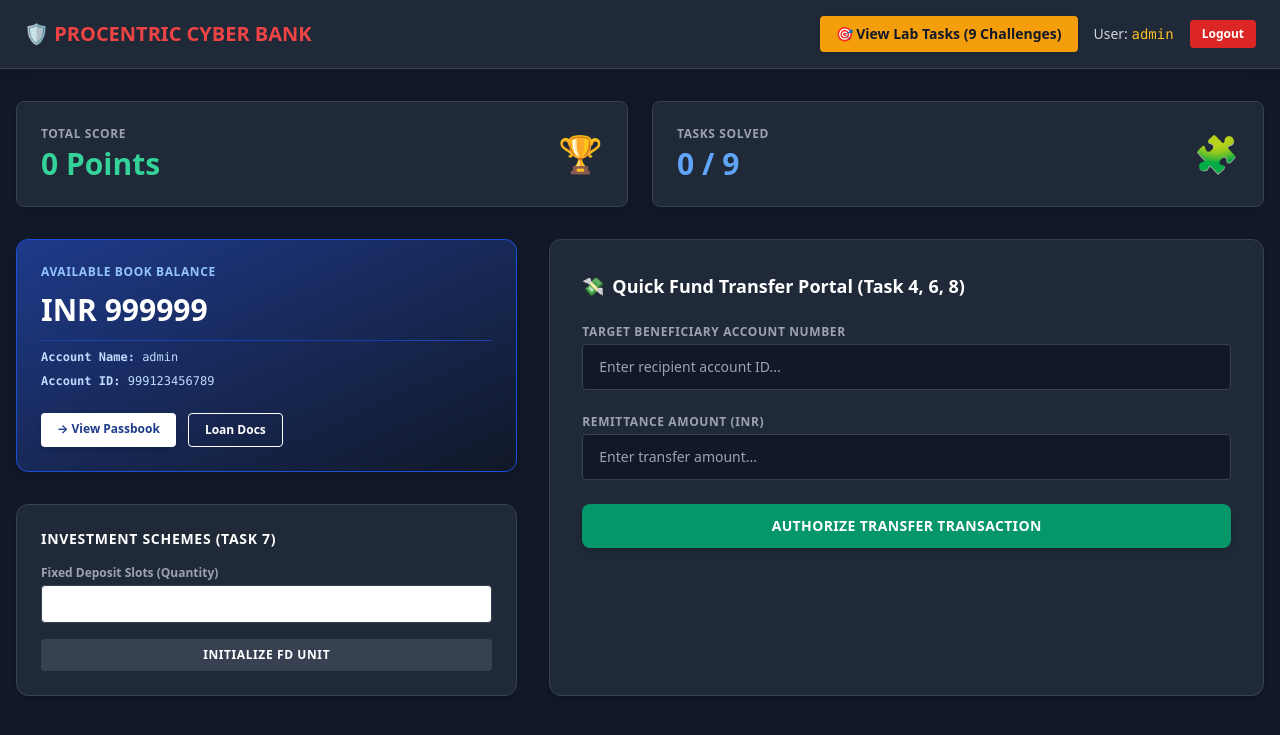
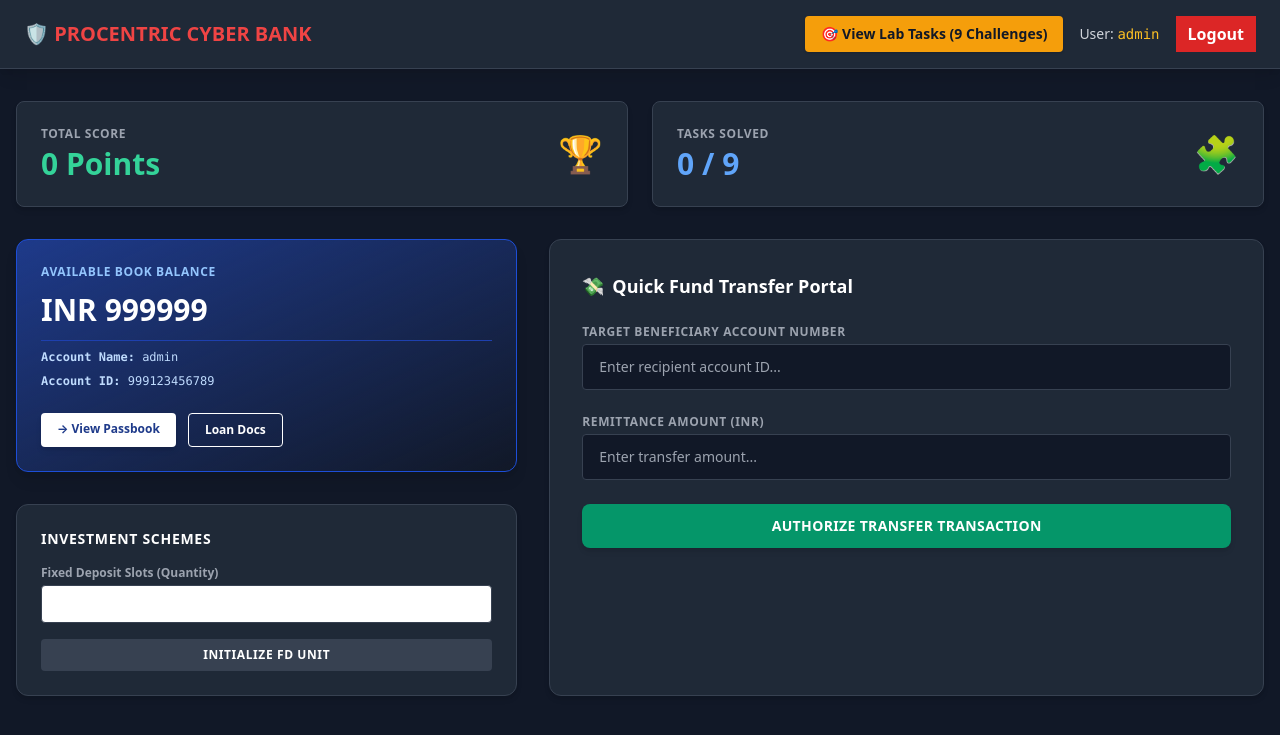
Before and after one commit to tibinjohn193-blip/procentric-cyber-bank, a Flask app: page /dashboard in a window 1280 px wide. Shown: the top 735 px of the page. Run offline with Flask 3, Linux system fonts and the light colour scheme; a user stored in the database is signed in.

Commit message:
scoreboard.html

```diff
--- a/templates/scoreboard.html
+++ b/templates/scoreboard.html
@@ -12,7 +12,7 @@
         <div class="flex items-center space-x-4">
             <a href="/tasks" class="bg-yellow-500 hover:bg-yellow-600 text-gray-900 px-4 py-2 rounded font-bold text-sm shadow">🎯 View Lab Tasks (9 Challenges)</a>
             <span class="text-gray-300 text-sm">User: <code class="text-yellow-400 font-mono">{{ user.username }}</code></span>
-            <a href="/logout" class="bg-red-600 hover:bg-red-700 text-white px-3 py-1.5 rounded text-xs font-semibold">Logout</a>
+            <a href="/logout" class="bg-red-600 hover:bg-red-700 text-white px-3 py-1.5 rounded-xs font-semibold">Logout</a>
         </div>
     </nav>
 
@@ -68,7 +68,7 @@
                 </div>
 
                 <div class="bg-gray-800 border border-gray-700 p-6 rounded-xl shadow-md">
-                    <h3 class="text-sm font-bold text-white uppercase tracking-wider mb-4">Investment Schemes (Task 7)</h3>
+                    <h3 class="text-sm font-bold text-white uppercase tracking-wider mb-4">Investment Schemes</h3>
                     <form action="/open-fd" method="POST">
                         <div class="mb-4">
                             <label class="block text-xs font-semibold text-gray-400 mb-1">Fixed Deposit Slots (Quantity)</label>
@@ -81,7 +81,7 @@
 
             <div class="lg:col-span-7">
                 <div class="bg-gray-800 border border-gray-700 p-8 rounded-xl shadow-md h-full">
-                    <h3 class="text-lg font-bold text-white mb-6 flex items-center"><span class="mr-2">💸</span> Quick Fund Transfer Portal (Task 4, 6, 8)</h3>
+                    <h3 class="text-lg font-bold text-white mb-6 flex items-center"><span class="mr-2">💸</span> Quick Fund Transfer Portal</h3>
                     <form action="/quick-transfer" method="POST" class="space-y-6">
                         <div>
                             <label class="block text-xs font-semibold text-gray-400 uppercase tracking-wider mb-1">Target Beneficiary Account Number</label>
```
